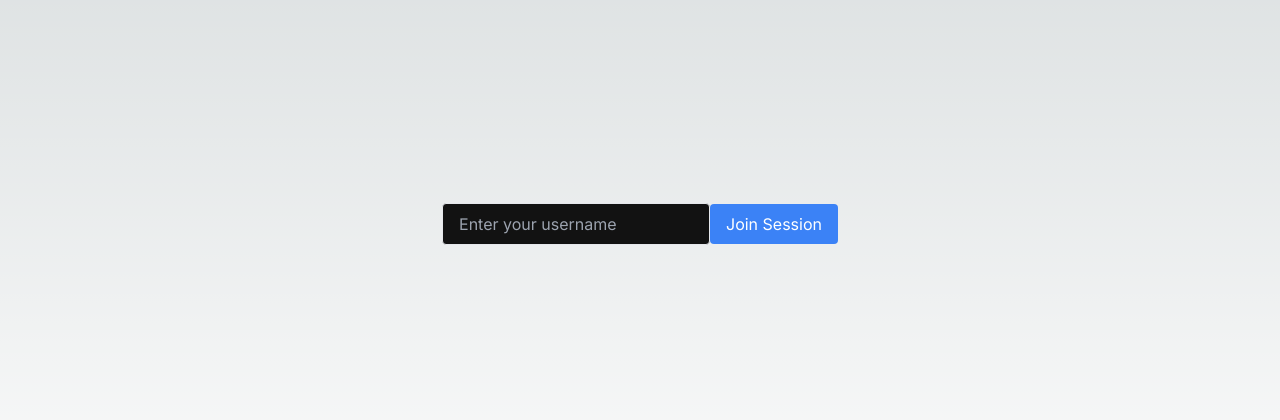
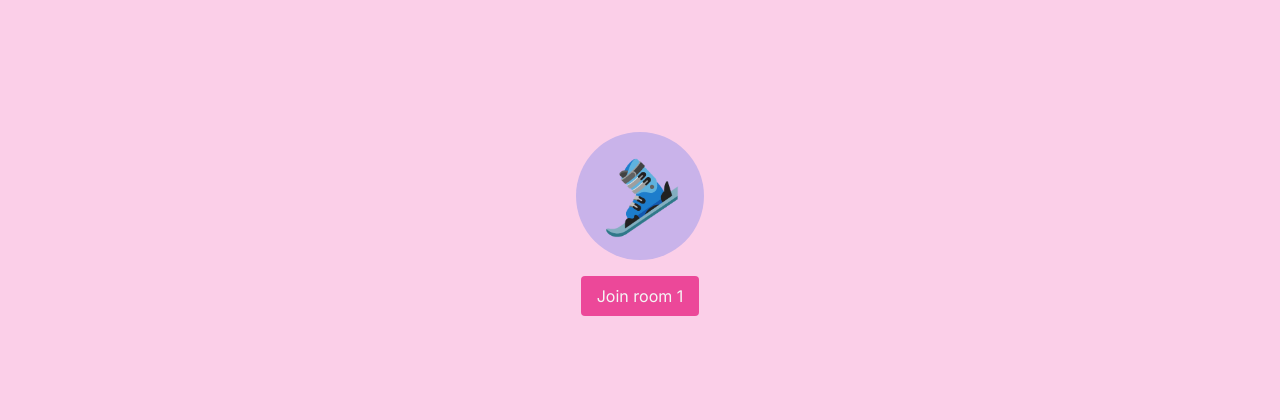
Before and after one commit to restackio/voice-frontend, a Next.js app: page /1 in a window 1280 px wide. Shown: the part 184-604 px from the top of the page. Built offline with nearby package versions, Linux system fonts and the light colour scheme.

Commit message:
strawberry

```diff
--- a/src/app/[sessionId]/page.tsx
+++ b/src/app/[sessionId]/page.tsx
@@ -1,20 +1,25 @@
 "use client";
 
 import { useParams, useSearchParams, useRouter } from "next/navigation";
-import { useState } from "react";
+import { useEffect, useState } from "react";
 import { WebSocketProvider } from "./WebSocketContext";
 import { AudioSender } from "@/components/AudioSender";
 import AudioReceiver from "@/components/AudioReceiver";
 import ChatEvents from "@/components/ChatEvents";
-import { getColorFromUsername, getEmojiFromUsername } from "../utils/random";
+import {
+  getColorFromUsername,
+  getEmojiFromUsername,
+  randomUser,
+} from "../utils/random";
 import MessageInput from "@/components/MessageInput";
+import EmojiPicker from "@/components/EmojiPicker";
 
 export default function Session() {
   const router = useRouter();
   const sessionId = useParams().sessionId.toString();
   const searchParams = useSearchParams();
-  const initialUsername = searchParams.get("username");
-  const [username, setUsername] = useState(initialUsername || "");
+  const username = searchParams.get("username");
+  const [emojiName, setEmojiname] = useState("");
   const [events, setEvents] = useState<any[]>([]);
   const [loading, setLoading] = useState({
     isLoading: true,
@@ -27,27 +32,33 @@ export default function Session() {
 
   const handleUsernameSubmit = (e: React.FormEvent) => {
     e.preventDefault();
-    if (username) {
-      router.replace(`/${sessionId}?username=${username}`);
+    if (emojiName.length > 0) {
+      router.push(`/${sessionId}?username=${emojiName}`);
     }
   };
 
+  useEffect(() => {
+    if (!username) {
+      const randomUsername = randomUser();
+      setEmojiname(randomUsername);
+    }
+  }, [username]);
+
   if (!username) {
     return (
-      <div className="flex flex-col items-center justify-center h-screen">
-        <form onSubmit={handleUsernameSubmit} className="space-y-4">
-          <input
-            type="text"
-            placeholder="Enter your username"
-            value={username}
-            onChange={(e) => setUsername(e.target.value)}
-            className="px-4 py-2 border rounded"
-          />
+      <div className="flex flex-col items-center justify-center h-screen bg-pink-200">
+        <form
+          onSubmit={handleUsernameSubmit}
+          className="space-y-4 flex flex-col items-center justify-center"
+        >
+          <div>
+            <EmojiPicker username={emojiName} setEmojiname={setEmojiname} />
+          </div>
           <button
             type="submit"
-            className="px-4 py-2 bg-blue-500 text-white rounded hover:bg-blue-400"
+            className="px-4 py-2 bg-pink-500 text-neutral-100 rounded hover:bg-pink-600"
           >
-            Join Session
+            Join room {sessionId.split("-")[0]}
           </button>
         </form>
       </div>
--- a/src/app/globals.css
+++ b/src/app/globals.css
@@ -2,29 +2,9 @@
 @tailwind components;
 @tailwind utilities;
 
-:root {
-  color-scheme: dark;
-  --foreground-rgb: 0, 0, 0;
-  --background-start-rgb: 214, 219, 220;
-  --background-end-rgb: 255, 255, 255;
-}
-
-@media (prefers-color-scheme: dark) {
-  :root {
-    --foreground-rgb: 255, 255, 255;
-    --background-start-rgb: 0, 0, 0;
-    --background-end-rgb: 0, 0, 0;
-  }
-}
 
 body {
-  color: rgb(var(--foreground-rgb));
-  background: linear-gradient(
-      to bottom,
-      transparent,
-      rgb(var(--background-end-rgb))
-    )
-    rgb(var(--background-start-rgb));
+
 }
 
 @layer utilities {
--- a/src/app/layout.tsx
+++ b/src/app/layout.tsx
@@ -16,7 +16,7 @@ export default function RootLayout({
 }>) {
   return (
     <html lang="en">
-      <body className={inter.className}>{children}</body>
+      <body className={`${inter.className} bg-neutral-900`}>{children}</body>
     </html>
   );
 }
--- a/src/app/page.tsx
+++ b/src/app/page.tsx
@@ -3,12 +3,9 @@
 import { useRouter } from "next/navigation";
 import { useMicVAD } from "@ricky0123/vad-react";
 import { useState, useEffect } from "react";
-import {
-  getColorFromUsername,
-  getEmojiFromUsername,
-  randomUser,
-} from "./utils/random";
-
+import { randomUser } from "./utils/random";
+import Header from "@/components/Header";
+import EmojiPicker from "@/components/EmojiPicker";
 export default function Home() {
   const router = useRouter();
   const [loading, setLoading] = useState(false);
@@ -51,27 +48,26 @@ export default function Home() {
     }
   };
 
-  const handleEmojiClick = () => {
-    const randomUsername = randomUser();
-    setUsername(randomUsername);
-  };
-
   return (
-    <div className="flex flex-col items-center justify-center h-screen">
-      <div
-        onClick={handleEmojiClick}
-        className="mt-4 w-32 h-32 flex items-center justify-center rounded-full cursor-pointer text-7xl"
-        style={{ backgroundColor: getColorFromUsername(username) }}
-      >
-        {getEmojiFromUsername(username)}
+    <div className="h-screen bg-pink-200">
+      <Header className="sticky top-0" />
+      <div className="flex flex-col items-center justify-center py-96 space-y-20">
+        <div className="text-center">
+          <p className="text-7xl sm:text-8xl font-black text-pink-950">
+            strawberry space
+          </p>
         </div>
+        <section id="room-creator">
+          <EmojiPicker username={username} setEmojiname={setUsername} />
           <button
             onClick={createRoom}
-        className="mt-4 px-4 py-2 bg-gray-100 text-gray-900 rounded hover:bg-blue-400"
+            className="mt-4 px-4 py-2 bg-pink-500 text-gray-100 rounded hover:bg-pink-600"
             disabled={loading}
           >
             {loading ? "Loading..." : "Create room"}
           </button>
+        </section>
+      </div>
     </div>
   );
 }
--- a/src/app/utils/random.tsx
+++ b/src/app/utils/random.tsx
@@ -1,4 +1,21 @@
 const emojis = [
+  "127815", // grapes
+  "127816", // melon
+  "127817", // watermelon
+  "127818", // tangerine
+  "127819", // lemon
+  "127820", // banana
+  "127821", // pineapple
+  "127822", // mango
+  "127823", // red apple
+  "127824", // green apple
+  "127825", // pear
+  "127826", // peach
+  "127827", // cherries
+  "127828", // strawberry
+  "127829", // kiwi fruit
+  "127830", // tomato
+  "127831", // coconut
   "128169", // poop
   "128640", // rocket
   "127752", // rainbow
--- a/src/components/AudioSender.tsx
+++ b/src/components/AudioSender.tsx
@@ -108,18 +108,18 @@ export const AudioSender = ({
   return (
     <div className="w-full space-y-4 mt-4">
       <div
-        className={`px-4 py-3 rounded-full w-full text-center cursor-pointer ${
+        className={`px-4 py-3 rounded-md w-full text-center cursor-pointer ${
           isTalking ? "bg-green-500 text-white" : "bg-neutral-800 text-gray-100"
         }`}
         onClick={() => setIsTalking(!isTalking)}
       >
-        {isTalking ? "Talking..." : "Hit Space Once to Talk"}
+        {isTalking ? "Talking..." : "Hit Space to Talk"}
       </div>
       <button
         onClick={handleCloseSession}
         className="bg-red-900/50 hover:bg-red-800 text-white px-4 py-3 rounded-md w-full"
       >
-        Close Session
+        Close room
       </button>
     </div>
   );
--- a/src/components/ChatEvents.tsx
+++ b/src/components/ChatEvents.tsx
@@ -23,7 +23,9 @@ const ChatEvents: React.FC<ChatEventsProps> = ({
       <div className="h-full overflow-y-auto p-4">
         <ul className="space-y-4 divide-y divide-neutral-800">
           {events
-            .filter((event) => ["assistant", "user"].includes(event.event))
+            .filter((event) =>
+              ["roomMessage", "userMessage"].includes(event.event)
+            )
             .map((event, index) => (
               <li key={index}>
                 <div className="p-2 grid grid-cols-6 sm:grid-cols-12 gap-4 text-left w-full items-center">
@@ -36,10 +38,10 @@ const ChatEvents: React.FC<ChatEventsProps> = ({
                     {getEmojiFromUsername(event.data.trackId)}
                   </div>
                   <div className="col-span-4 sm:col-span-11">
-                    <p className="text-neutral-700 text-xs">
+                    <p className="text-neutral-600 text-xs">
                       {event.data.trackId}
                     </p>
-                    <span className="text-md font-sans font-light">
+                    <span className="text-neutral-100 text-md font-sans font-light">
                       {event.data?.text.replaceAll("•", "")}
                     </span>
                   </div>
@@ -56,7 +58,7 @@ const ChatEvents: React.FC<ChatEventsProps> = ({
               <div className="max-w-xs">
                 <p
                   className={`${
-                    loading.track === "agent" ? "bg-neutral-700" : "bg-blue-500"
+                    loading.track === "agent" ? "bg-neutral-700" : "bg-pink-500"
                   } text-white px-4 py-2 rounded-xl animate-pulse`}
                 >
                   ...
--- /dev/null
+++ b/src/components/EmojiPicker.tsx
@@ -0,0 +1,33 @@
+import React, { useEffect } from "react";
+import {
+  getColorFromUsername,
+  getEmojiFromUsername,
+  randomUser,
+} from "@/app/utils/random";
+
+interface EmojiPickerProps {
+  username: string;
+  setEmojiname: (username: string) => void;
+}
+
+const EmojiPicker: React.FC<EmojiPickerProps> = ({
+  username,
+  setEmojiname,
+}) => {
+  const handleEmojiClick = () => {
+    const randomUsername = randomUser();
+    setEmojiname(randomUsername);
+  };
+
+  return (
+    <div
+      onClick={handleEmojiClick}
+      className="mt-4 w-32 h-32 flex items-center justify-center rounded-full cursor-pointer text-7xl"
+      style={{ backgroundColor: getColorFromUsername(username) }}
+    >
+      {getEmojiFromUsername(username)}
+    </div>
+  );
+};
+
+export default EmojiPicker;
--- /dev/null
+++ b/src/components/Header.tsx
@@ -0,0 +1,13 @@
+import { getEmojiFromUsername } from "@/app/utils/random";
+
+export default function Header({ className }: { className: string }) {
+  return (
+    <div className={`px-5 sm:px-20 py-5 ${className}`}>
+      <div className="text-5xl">
+        {getEmojiFromUsername("128075-ffffff")}
+        {getEmojiFromUsername("127827-ffffff")}
+        {getEmojiFromUsername("128640-ffffff")}
+      </div>
+    </div>
+  );
+}
```
Also changed, not shown: src/components/MessageInput.tsx (+33 -6 lines). Lines whose indentation alone changed are shown as unchanged.
